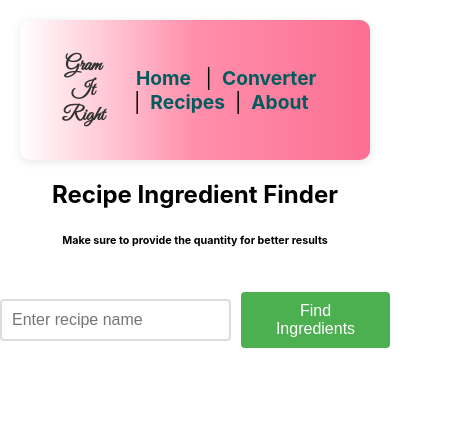
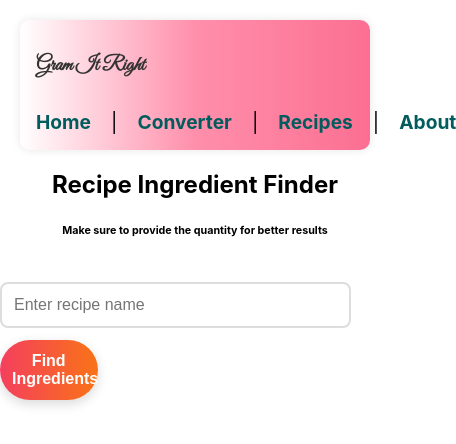
Before and after one commit to Abhignya09/GramItRight, a React (Create React App) app in the folder frontend/: page /converter in a window 390 px wide. Shown: the top 444 px of the page, 456 px wide, since content can reach past the window. Built offline with nearby package versions, Linux system fonts and the light colour scheme; a web font is replaced by a local one.

Commit message:
updated css

```diff
--- a/frontend/src/App.css
+++ b/frontend/src/App.css
@@ -47,7 +47,7 @@ body {
   font-size: 20px;
   color: #333;
 }
-nav {
+/* nav {
   margin: 20px;
   background-image: linear-gradient(90deg, #fff, #ff8fab, #fb6f92);
   padding: 10px;
@@ -74,9 +74,41 @@ ul {
   padding: 0;
   margin: 0;
   float: inline-end;
-  /* display: flex;
+  display: flex;
   justify-content: left;
-  align-items: baseline; */
+  align-items: baseline;
+}
+
+nav a:hover {
+  color: #fff;
+} */
+nav {
+  margin: 20px;
+  background-image: linear-gradient(90deg, #fff, #ff8fab, #fb6f92);
+  padding: 10px 20px;
+  border-radius: 10px;
+  box-shadow: 0 0 10px rgba(0, 0, 0, 0.1);
+  font-size: larger;
+
+  display: flex;
+  justify-content: space-between;
+  align-items: center;
+  flex-wrap: wrap;
+}
+
+nav ul {
+  display: flex;
+  gap: 20px;
+  list-style: none;
+  margin: 0;
+  padding: 0;
+}
+
+nav a {
+  text-decoration: none;
+  color: rgb(1, 93, 93);
+  font-weight: bold;
+  transition: color 0.2s ease;
 }
 
 nav a:hover {
@@ -452,7 +484,7 @@ nav a:hover {
   border-color: #4caf50;
 }
 
-.find-button {
+/* .find-button {
   padding: 10px 20px;
   background-color: #4caf50;
   color: #fff;
@@ -461,15 +493,15 @@ nav a:hover {
   border-radius: 4px;
   cursor: pointer;
   transition: background-color 0.3s ease;
-}
+} */
 
-.find-button:hover {
+/* .find-button:hover {
   background-color: #45a049;
 }
 
 .find-button:active {
   background-color: #388e3c;
-}
+} */
 
 /* Error Message Styling */
 .error-message {
@@ -494,17 +526,21 @@ nav a:hover {
 /* Input and Button Styling */
 .input-container {
   display: flex;
-  gap: 10px;
+  flex-wrap: wrap;
+  gap: 12px;
+  justify-content: center;
+  align-items: center;
   margin-bottom: 20px;
-  align-items: center;
 }
 
 .input-field {
-  flex-grow: 1;
-  padding: 10px;
+  /* flex: 1 1 300px; flexible base width */
+  min-width: 200px;
+  /* width: 100%; */
+  padding: 12px;
   font-size: 16px;
   border: 2px solid #ddd;
-  border-radius: 4px;
+  border-radius: 8px;
   outline: none;
   transition: border-color 0.3s ease;
 }
@@ -514,22 +550,26 @@ nav a:hover {
 }
 
 .find-button {
-  padding: 10px 20px;
-  background-color: #4caf50;
+  padding: 12px 28px;
+  background: linear-gradient(90deg, #f43f5e, #f97316);
   color: #fff;
   font-size: 16px;
+  font-weight: bold;
   border: none;
-  border-radius: 4px;
+  border-radius: 999px;
   cursor: pointer;
-  transition: background-color 0.3s ease;
+  box-shadow: 0 4px 12px rgba(0, 0, 0, 0.15);
+  transition: transform 0.2s ease, box-shadow 0.3s ease;
 }
 
 .find-button:hover {
-  background-color: #45a049;
+  transform: scale(1.05);
+  box-shadow: 0 6px 16px rgba(0, 0, 0, 0.25);
 }
 
 .find-button:active {
-  background-color: #388e3c;
+  transform: scale(0.98);
+  background: linear-gradient(90deg, #e11d48, #ea580c);
 }
 
 /* Error Message Styling */
@@ -552,3 +592,78 @@ nav a:hover {
   margin-top: 20px;
   overflow-x: auto;
 }
+@media (max-width: 600px) {
+  .input-container {
+    flex-direction: column;
+    align-items: stretch;
+  }
+
+  .input-field,
+  .find-button {
+    width: 100%;
+  }
+}
+
+@media (max-width: 768px) {
+  .hero-section h1 {
+    font-size: 32px;
+  }
+
+  .why-cards-container,
+  .how-steps-container {
+    flex-direction: column;
+    align-items: center;
+  }
+
+  .ingredient-input,
+  .input-field {
+    width: 90%;
+  }
+
+  .try-btn,
+  .convert-btn,
+  .find-button {
+    width: 25%;
+    padding: 12px;
+    transition: transform 0.2s ease, background-color 0.2s ease;
+  }
+
+  .try-btn:hover,
+  .convert-btn:hover,
+  .find-button:hover {
+    transform: scale(1.05);
+  }
+}
+
+.input-container {
+  flex-direction: column;
+  align-items: stretch;
+}
+
+.footer {
+  font-size: 12px;
+}
+
+.why-card {
+  max-width: 90%;
+}
+
+nav {
+  /* flex-direction: column; */
+  padding: 1rem;
+  gap: 1rem;
+}
+
+nav ul {
+  float: none;
+  text-align: center;
+}
+
+.about-page-section1,
+.about-page-section2 {
+  max-width: 100%;
+}
+* {
+  box-sizing: border-box;
+  transition: all 0.3s ease-in-out;
+}
--- a/frontend/src/pages/Home.js
+++ b/frontend/src/pages/Home.js
@@ -1,7 +1,9 @@
 import React, { useState } from "react";
+import { useNavigate } from "react-router-dom";
 import "../App.css";
 
 function Home() {
+  const navigate = useNavigate();
   const conversions = {
     flour: {
       cup: 120,
@@ -60,7 +62,10 @@ function Home() {
       <section className="hero-section">
         <h1>Make Baking Perfect</h1>
         <p className="hero-subtext"></p>
-        <button className="try-btn">Try It Now</button>
+        {/* <button className="try-btn">Try It Now</button> */}
+        <button className="try-btn" onClick={() => navigate("/converter")}>
+          Try It Now
+        </button>
       </section>
 
       {/* Why Gram It Right */}
```
